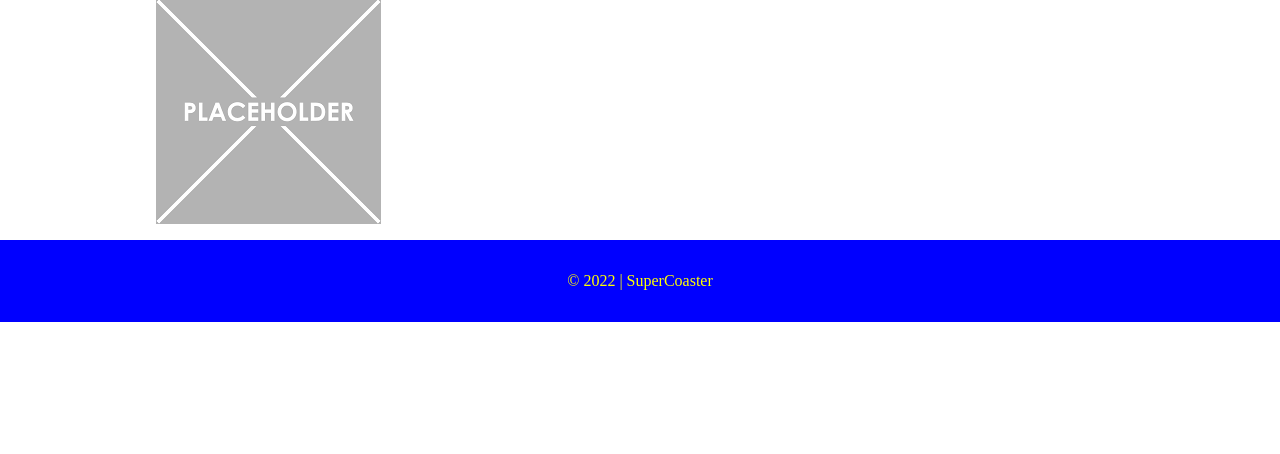
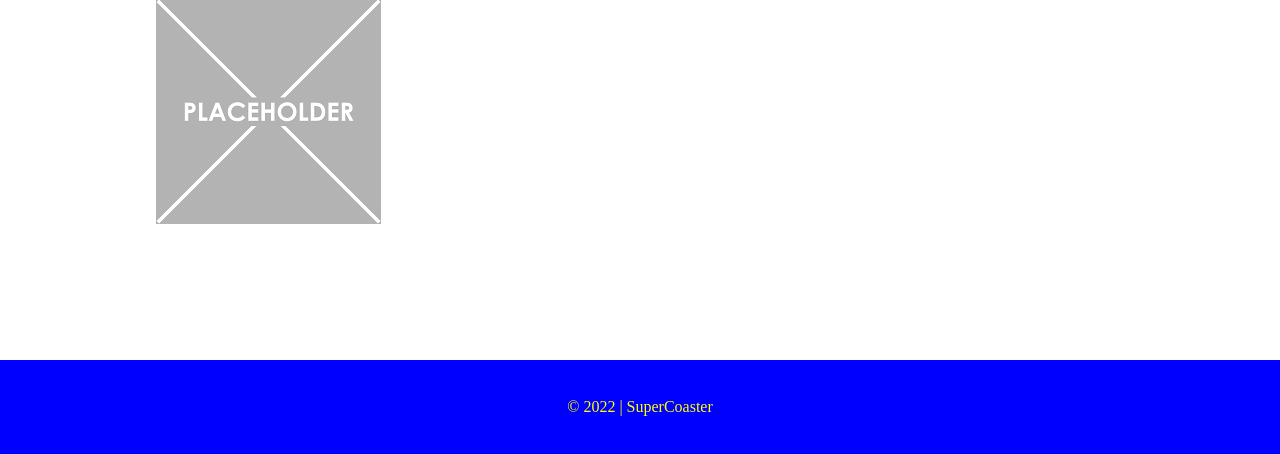
Before and after one commit to JeroenZwaal/AlexVisser, a PHP site: page / in a window 1280 px wide. Shown: the part 346-800 px from the top of the page. Run offline with PHP 8.4, Linux system fonts and the light colour scheme.

Commit message:
maked the footer sticky

```diff
--- a/css/main.css
+++ b/css/main.css
@@ -286,11 +286,15 @@ textarea {
 .footerText{
   background-color: blue;
   color: yellow;
+  position: fixed;
+  left: 0;
+  bottom: 0;
+  width: 100%;
 
 }
 .footerText p{
   display: flex;
-  padding: 30px;
+  padding: 20px;
   justify-content: center;
 }
 .wrapper{
```
